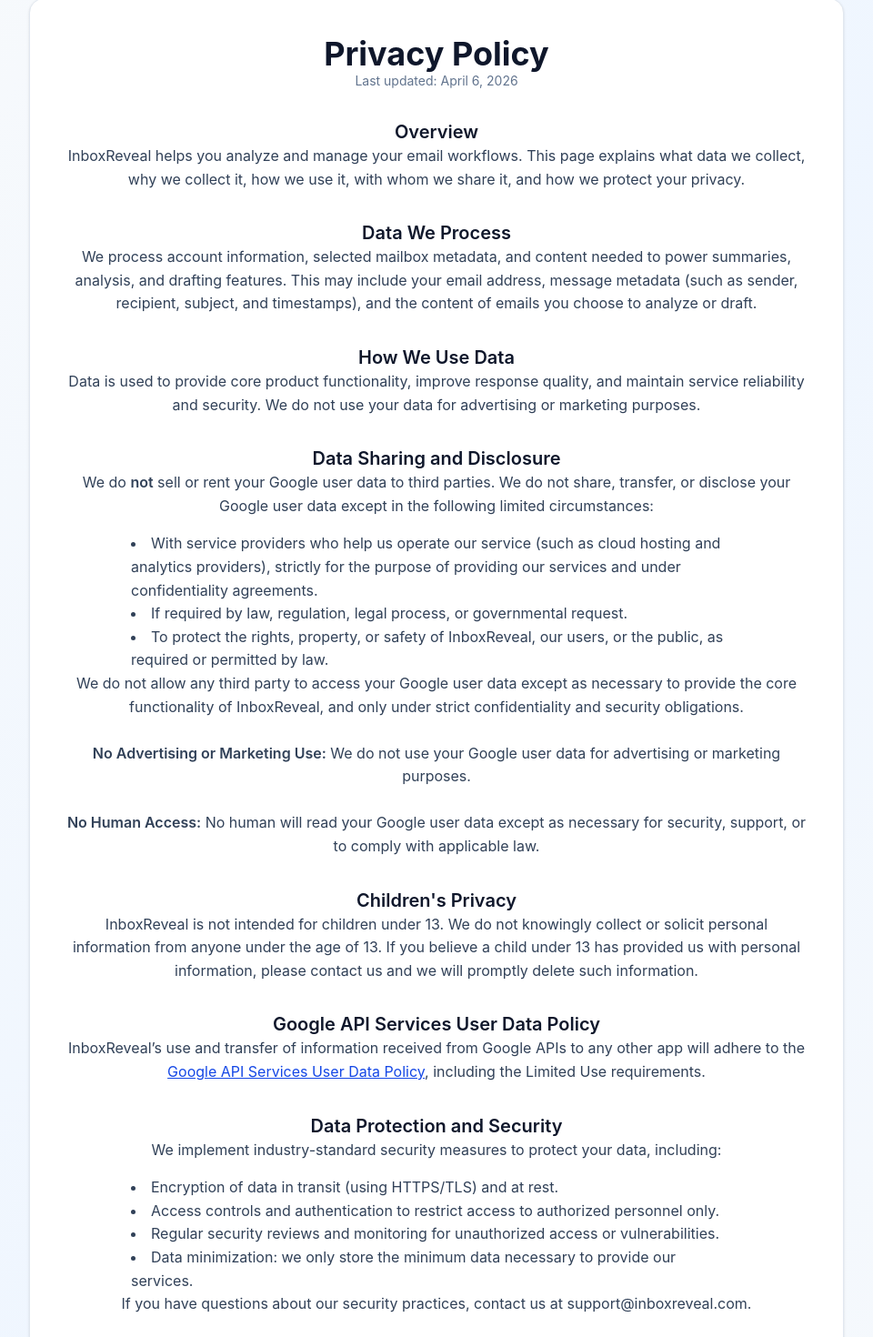
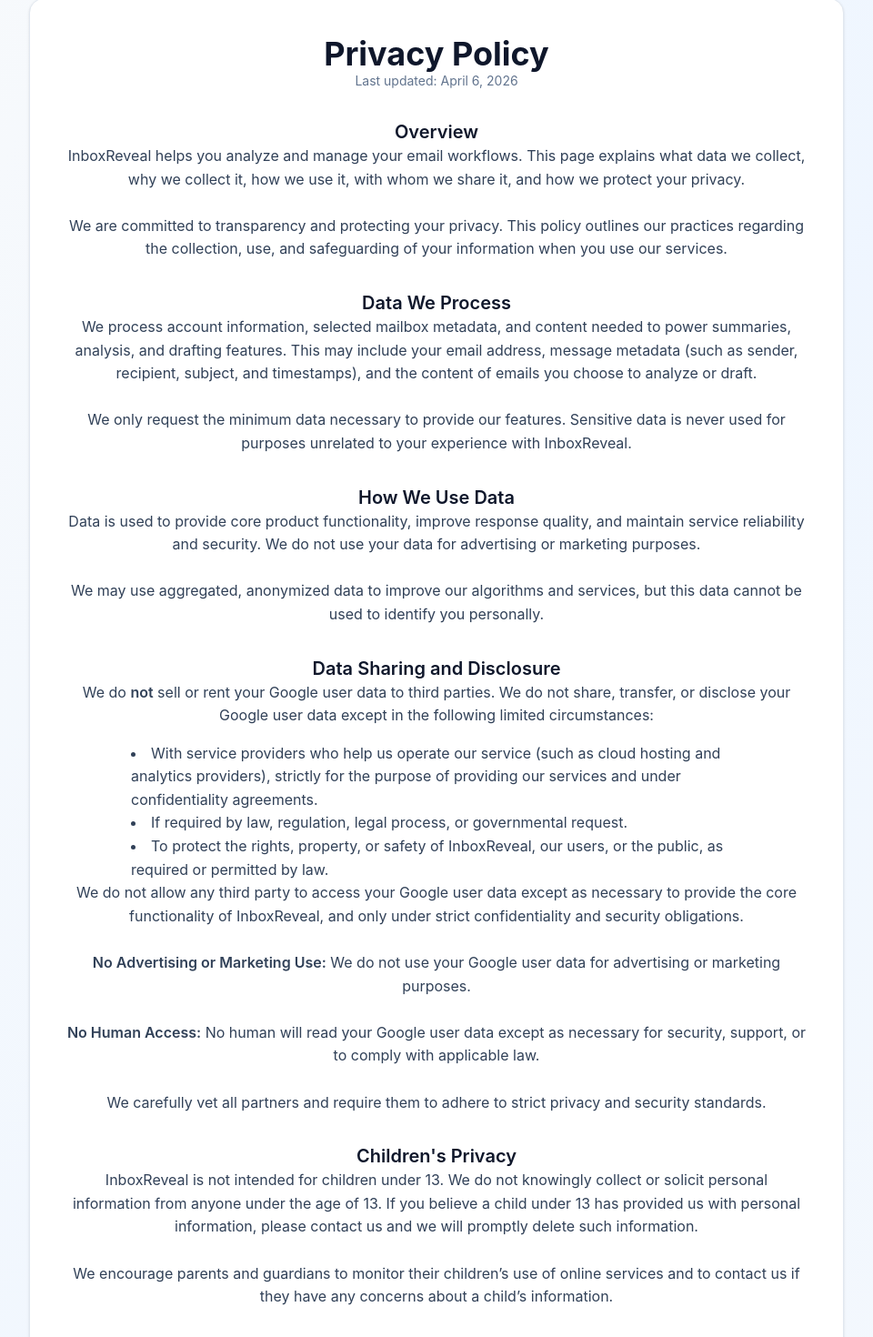
Before and after one commit to abraraslam/inboxreveal, a Next.js app: page /privacy-policy in a window 1280 px wide. Shown: the part 171-1641 px from the top of the page at 91% size, without its empty margins (160-1120 px from the left). Built offline with nearby package versions, Linux system fonts and the light colour scheme; no server answers.

Commit message:
Expand privacy policy: more detail under each heading for clarity and transparency

```diff
--- a/app/(marketing)/privacy-policy/page.tsx
+++ b/app/(marketing)/privacy-policy/page.tsx
@@ -14,21 +14,24 @@
             <section>
               <h2 className="mb-4 text-xl font-semibold text-slate-900 text-center">Overview</h2>
               <p className="mb-6 text-center">
-                InboxReveal helps you analyze and manage your email workflows. This page explains what data we collect, why we collect it, how we use it, with whom we share it, and how we protect your privacy.
+                InboxReveal helps you analyze and manage your email workflows. This page explains what data we collect, why we collect it, how we use it, with whom we share it, and how we protect your privacy.<br /><br />
+                We are committed to transparency and protecting your privacy. This policy outlines our practices regarding the collection, use, and safeguarding of your information when you use our services.
               </p>
             </section>
 
             <section>
               <h2 className="mb-4 text-xl font-semibold text-slate-900 text-center">Data We Process</h2>
               <p className="mb-6 text-center">
-                We process account information, selected mailbox metadata, and content needed to power summaries, analysis, and drafting features. This may include your email address, message metadata (such as sender, recipient, subject, and timestamps), and the content of emails you choose to analyze or draft.
+                We process account information, selected mailbox metadata, and content needed to power summaries, analysis, and drafting features. This may include your email address, message metadata (such as sender, recipient, subject, and timestamps), and the content of emails you choose to analyze or draft.<br /><br />
+                We only request the minimum data necessary to provide our features. Sensitive data is never used for purposes unrelated to your experience with InboxReveal.
               </p>
             </section>
 
             <section>
               <h2 className="mb-4 text-xl font-semibold text-slate-900 text-center">How We Use Data</h2>
               <p className="mb-6 text-center">
-                Data is used to provide core product functionality, improve response quality, and maintain service reliability and security. We do not use your data for advertising or marketing purposes.
+                Data is used to provide core product functionality, improve response quality, and maintain service reliability and security. We do not use your data for advertising or marketing purposes.<br /><br />
+                We may use aggregated, anonymized data to improve our algorithms and services, but this data cannot be used to identify you personally.
               </p>
             </section>
 
@@ -41,23 +44,24 @@
                   <li>If required by law, regulation, legal process, or governmental request.</li>
                   <li>To protect the rights, property, or safety of InboxReveal, our users, or the public, as required or permitted by law.</li>
                 </ul>
-                We do not allow any third party to access your Google user data except as necessary to provide the core functionality of InboxReveal, and only under strict confidentiality and security obligations.
-                <br /><br />
-                <span className="font-semibold">No Advertising or Marketing Use:</span> We do not use your Google user data for advertising or marketing purposes.
-                <br /><br />
-                <span className="font-semibold">No Human Access:</span> No human will read your Google user data except as necessary for security, support, or to comply with applicable law.
+                We do not allow any third party to access your Google user data except as necessary to provide the core functionality of InboxReveal, and only under strict confidentiality and security obligations.<br /><br />
+                <span className="font-semibold">No Advertising or Marketing Use:</span> We do not use your Google user data for advertising or marketing purposes.<br /><br />
+                <span className="font-semibold">No Human Access:</span> No human will read your Google user data except as necessary for security, support, or to comply with applicable law.<br /><br />
+                We carefully vet all partners and require them to adhere to strict privacy and security standards.
               </p>
             </section>
             <section>
               <h2 className="mb-4 text-xl font-semibold text-slate-900 text-center">Children's Privacy</h2>
               <p className="mb-6 text-center">
-                InboxReveal is not intended for children under 13. We do not knowingly collect or solicit personal information from anyone under the age of 13. If you believe a child under 13 has provided us with personal information, please contact us and we will promptly delete such information.
+                InboxReveal is not intended for children under 13. We do not knowingly collect or solicit personal information from anyone under the age of 13. If you believe a child under 13 has provided us with personal information, please contact us and we will promptly delete such information.<br /><br />
+                We encourage parents and guardians to monitor their children’s use of online services and to contact us if they have any concerns about a child’s information.
               </p>
             </section>
             <section>
               <h2 className="mb-4 text-xl font-semibold text-slate-900 text-center">Google API Services User Data Policy</h2>
               <p className="mb-6 text-center">
-                InboxReveal’s use and transfer of information received from Google APIs to any other app will adhere to the <a href="https://developers.google.com/terms/api-services-user-data-policy" className="text-blue-700 underline" target="_blank" rel="noopener noreferrer">Google API Services User Data Policy</a>, including the Limited Use requirements.
+                InboxReveal’s use and transfer of information received from Google APIs to any other app will adhere to the <a href="https://developers.google.com/terms/api-services-user-data-policy" className="text-blue-700 underline" target="_blank" rel="noopener noreferrer">Google API Services User Data Policy</a>, including the Limited Use requirements.<br /><br />
+                We regularly review our compliance with Google’s policies and update our practices as needed to maintain your trust and meet regulatory requirements.
               </p>
             </section>
 
@@ -71,21 +75,24 @@
                   <li>Regular security reviews and monitoring for unauthorized access or vulnerabilities.</li>
                   <li>Data minimization: we only store the minimum data necessary to provide our services.</li>
                 </ul>
-                If you have questions about our security practices, contact us at support@inboxreveal.com.
+                If you have questions about our security practices, contact us at support@inboxreveal.com.<br /><br />
+                We are committed to ongoing improvement of our security posture and regularly update our systems to address new threats.
               </p>
             </section>
 
             <section>
               <h2 className="mb-4 text-xl font-semibold text-slate-900 text-center">Data Retention and Deletion</h2>
               <p className="mb-6 text-center">
-                We retain your Google user data only as long as necessary to provide our services to you and to comply with legal obligations. You may request deletion of your account and associated Google user data at any time by contacting support@inboxreveal.com or using the account deletion feature in the app. Upon deletion, we will remove your Google user data from our systems within 30 days, except where retention is required by law.
+                We retain your Google user data only as long as necessary to provide our services to you and to comply with legal obligations. You may request deletion of your account and associated Google user data at any time by contacting support@inboxreveal.com or using the account deletion feature in the app. Upon deletion, we will remove your Google user data from our systems within 30 days, except where retention is required by law.<br /><br />
+                We periodically review our data retention policies to ensure we are not keeping your information longer than necessary. You are always in control of your data and can request its removal at any time.
               </p>
             </section>
 
             <section>
               <h2 className="mb-4 text-xl font-semibold text-slate-900 text-center">Your Choices</h2>
               <p className="mb-6 text-center">
-                You can disconnect providers, request deletion, and contact support for privacy-related questions at support@inboxreveal.com. You may also review and update your preferences at any time in the app settings.
+                You can disconnect providers, request deletion, and contact support for privacy-related questions at support@inboxreveal.com. You may also review and update your preferences at any time in the app settings.<br /><br />
+                We are committed to giving you clear options and control over your information. If you have any questions or concerns about your privacy, please reach out to us.
               </p>
             </section>
           </div>
```
